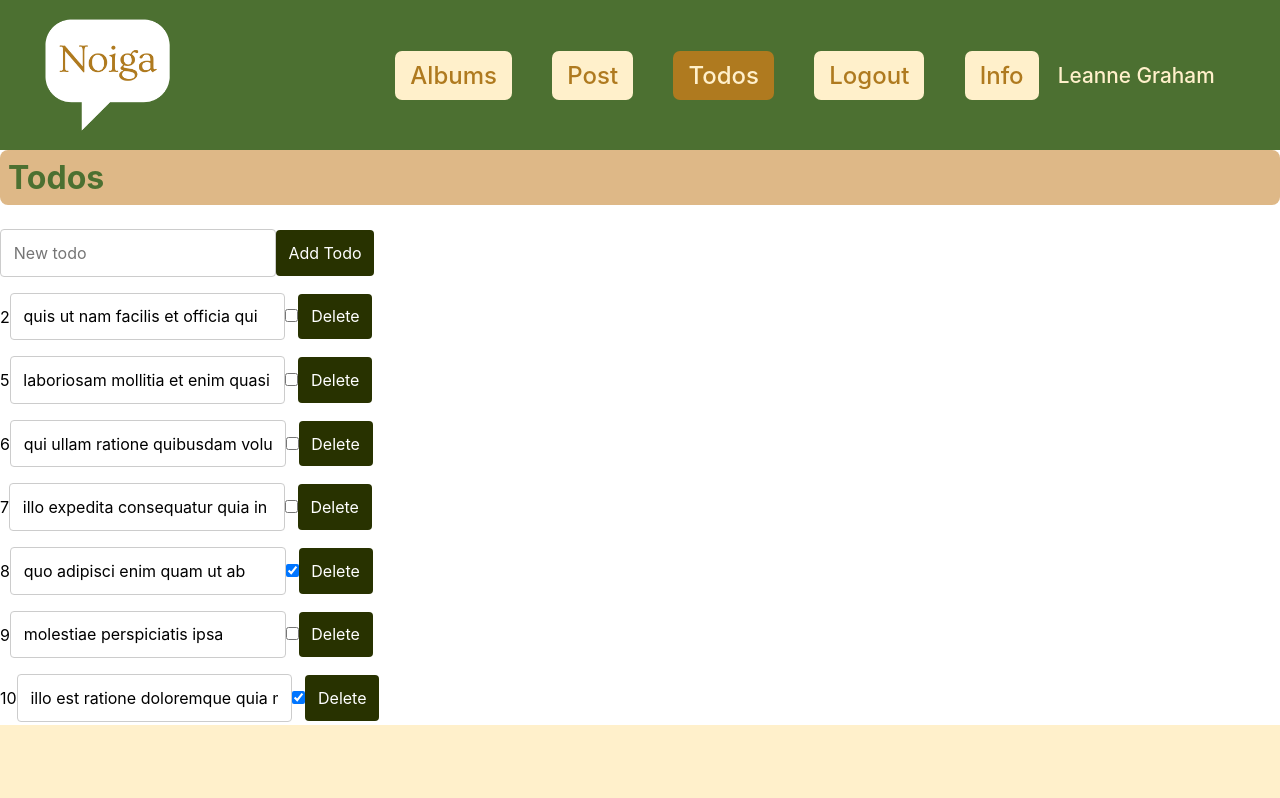
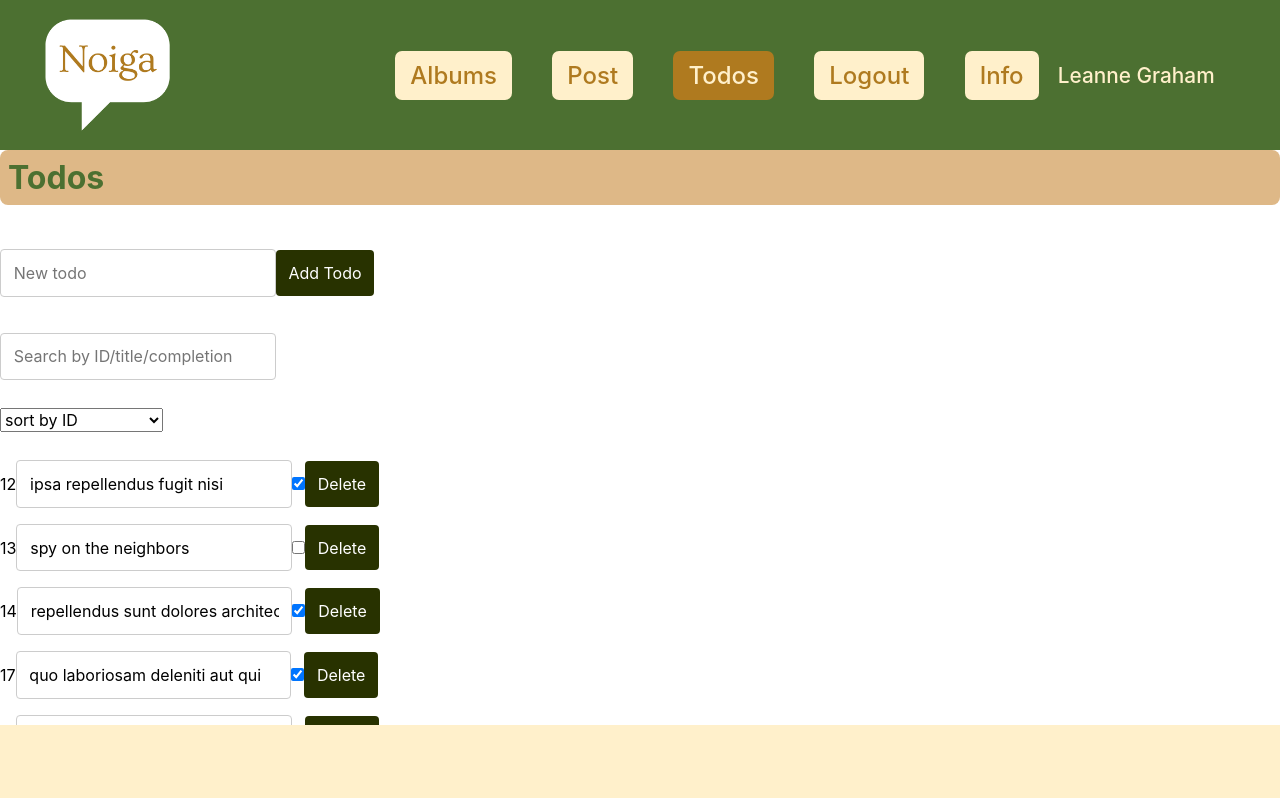
Before and after one commit to Noiie/reactextended, a React (Vite) app in the folder reactnoiandnoga/: page /users/1/todos in a window 1280 px wide. Shown: the top 798 px of the page. Built offline with nearby package versions, Linux system fonts and the light colour scheme; data requests are answered from the project's data file.

Commit message:
todododododododo

```diff
--- a/reactnoiandnoga/src/functions/postRequest.jsx
+++ b/reactnoiandnoga/src/functions/postRequest.jsx
@@ -3,8 +3,6 @@
 let API_URL = "http://localhost:3000/";
 
 export const addTodos = async (obj) => {
-  //add title+userid
-
   const newTodos = {
     ...obj,
     completed: false,
--- a/reactnoiandnoga/src/pages/Todos/Todos.jsx
+++ b/reactnoiandnoga/src/pages/Todos/Todos.jsx
@@ -7,119 +7,193 @@ import { addTodos } from "../../functions/postRequest";
 
 function Todos() {
   const { currentUser } = useContext(CurrentUserContext);
-  const [todos, setTodos] = useState([]);
-  const [newTodoName, setNewToName] = useState("");
-  // const [sortCriteria, setSortCriteria] = useState("id");
-  // const [searchTerm, setSearchTerm] = useState("");
+  const [todos, setTodos] = useState([]); //todos will be in array
+  const [newTodoName, setNewTodoName] = useState("");
+  const [orderCriteria, setOrderCriteria] = useState("");
+  const [searchTerm, setSearchTerm] = useState("");
 
-  //get users todos from db
+  // get users todos from db
   useEffect(() => {
     async function fetchTodos() {
       try {
-        const usersToDosInDB = await getTodos(currentUser.id);
+        const usersToDosInDB = await getTodos(currentUser.id); //returns array
+        console.log("usersToDosInDB: ", usersToDosInDB);
         setTodos(usersToDosInDB);
       } catch (error) {
-        console.error("Failed to fetch todos:", error);
+        console.error("failed to fetch todos:", error);
       }
     }
     fetchTodos();
-  }, [currentUser.id]);
+  }, [currentUser.id]); //changes when the user changes
 
-  // add new todo
+  // add
   const functionToAddTodo = async () => {
-    if (!newTodoName) return;
+    if (!newTodoName) {
+      return; //stops from adding empty
+    }
     try {
       const newTodo = await addTodos({
+        //the function gets an object
         userId: currentUser.id,
         title: newTodoName,
       });
-      setTodos((prevTodos) => [...prevTodos, newTodo]);
-      setNewToName("");
+      const updatedTodos = [...todos, newTodo];
+      setTodos(updatedTodos);
+      setNewTodoName(""); //clears input box
     } catch (error) {
       console.error("failed to add:", error);
     }
   };
 
-  // delete todo
+  // delete
   const functionToDeleteTodo = async (id) => {
     try {
       await deleteTodos(id);
-      setTodos((prevTodos) => prevTodos.filter((todo) => todo.id !== id)); //new array that only includes the id's that aren't matched
+      const updatedTodos = todos.filter((todo) => {
+        return todo.id !== id;
+      }); //new arr without deleted
+      setTodos(updatedTodos);
     } catch (error) {
       console.error("failed to delete:", error);
     }
   };
 
-  // update todo's
+  // update
   const functionToUpdateTodo = async (id, newTitle) => {
     try {
       await patchTodo(id, { title: newTitle });
-      setTodos(
-        (
-          prevTodos //updating the todos state with a new array. if id matches the todo we want to update, it will creates a new todo object with the updated title
-        ) =>
-          prevTodos.map((todo) =>
-            todo.id === id ? { ...todo, title: newTitle } : todo
-          )
-      );
+
+      // new array with updated todo items
+      const updatedTodos = todos.map((todo) => {
+        if (todo.id === id) {
+          // if this is the todo to update, returns object w/ new title
+          return { ...todo, title: newTitle };
+        } else {
+          return todo;
+        }
+      });
+      setTodos(updatedTodos);
     } catch (error) {
       console.error("failed to update:", error);
     }
   };
 
-  // change completion status
+  // change completion
   const functionToChangeCompletionStatus = async (id, completed) => {
     try {
-      await patchTodo(id, { completed: !completed });
-      setTodos(
-        (
-          prevTodos //updating the todos state with a new array. if id matches the todo we want to make complete/uncomplete, it will creates a new todo object with the updated completion state
-        ) =>
-          prevTodos.map((todo) =>
-            todo.id === id ? { ...todo, completed: !completed } : todo
-          )
-      );
+      const newCompletionStatus = !completed;
+      await patchTodo(id, { completed: newCompletionStatus });
+      // new array of todos with the updated
+      const updatedTodos = todos.map((todo) => {
+        if (todo.id === id) {
+          return { ...todo, completed: newCompletionStatus };
+        } else {
+          return todo;
+        }
+      });
+      setTodos(updatedTodos);
     } catch (error) {
       console.error("failed to change:", error);
     }
   };
 
+  // sort by criteria
+  const sortedTodos = [...todos]; //copy, refrence of arr
+  switch (orderCriteria) {
+    case "id":
+      sortedTodos.sort((todoA, todoB) => todoA.id - todoB.id); //todoA.id<todoB.id (negative), todoA before todoB
+      break;
+    case "alphabetical":
+      sortedTodos.sort((todoA, todoB) =>
+        todoA.title.localeCompare(todoB.title)
+      );
+      break;
+    case "completed":
+      sortedTodos.sort((a, b) => a.completed - b.completed); //false (0) before true (1). incomplete before completed
+      break;
+    case "random":
+      sortedTodos.sort(() => Math.floor(Math.random()));
+      break;
+    default:
+      break;
+  }
+
+  // filter todos based on search
+  const lowercaseSearchTerm = searchTerm.toLowerCase();
+  const filteredTodos = sortedTodos.filter((todo) => {
+    return (
+      todo.title.toLowerCase().includes(lowercaseSearchTerm) || //title includes?
+      `${todo.id}`.includes(searchTerm) || //id to string, does it include?
+      (searchTerm === "completed"
+        ? todo.completed
+        : searchTerm === "not completed"
+        ? !todo.completed
+        : false) //
+    );
+  });
+
+  //rendering
+  function renderTodoItems(todos) {
+    const toDosToShowOnScreen = [];
+    todos.forEach((todo) => {
+      toDosToShowOnScreen.push(
+        <li>
+          <span>{todo.id}</span>
+          <input
+            type="text"
+            value={todo.title}
+            onChange={(e) => functionToUpdateTodo(todo.id, e.target.value)}
+          />
+          <input
+            type="checkbox"
+            checked={todo.completed}
+            onChange={() =>
+              functionToChangeCompletionStatus(todo.id, todo.completed)
+            }
+          />
+          <button onClick={() => functionToDeleteTodo(todo.id)}>Delete</button>
+        </li>
+      );
+    });
+    return toDosToShowOnScreen;
+  }
+
   return (
     <div>
       <h1>Todos</h1>
-
+      <br />
       {/* Add */}
       <input
         type="text"
         value={newTodoName}
-        onChange={(e) => setNewToName(e.target.value)}
+        onChange={(e) => setNewTodoName(e.target.value)}
         placeholder="New todo"
       />
       <button onClick={functionToAddTodo}>Add Todo</button>
-
+      <br />
+      <br />
+      {/* Search */}
+      <input
+        type="text"
+        placeholder="Search by ID/title/completion"
+        onChange={(e) => setSearchTerm(e.target.value)}
+      />
+      <br />
+      <br />
+      {/* Sort */}
+      <select
+        onChange={(e) => setOrderCriteria(e.target.value)}
+        value={orderCriteria}
+      >
+        <option value="id">sort by ID</option>
+        <option value="alphabetical">a-z</option>
+        <option value="completed">sort by completion</option>
+        <option value="random">shuffle</option>
+      </select>
+      <br />
+      <br />
       {/* Todos List */}
-      <ul>
-        {todos.map((todo) => (
-          <li key={todo.id}>
-            <span>{todo.id}</span>
-            <input
-              type="text"
-              value={todo.title}
-              onChange={(e) => functionToUpdateTodo(todo.id, e.target.value)}
-            />
-            <input
-              type="checkbox"
-              checked={todo.completed}
-              onChange={() =>
-                functionToChangeCompletionStatus(todo.id, todo.completed)
-              }
-            />
-            <button onClick={() => functionToDeleteTodo(todo.id)}>
-              Delete
-            </button>
-          </li>
-        ))}
-      </ul>
+      <ul>{renderTodoItems(filteredTodos)}</ul>;
     </div>
   );
 }
```
Also changed, not shown: reactnoiandnoga/db.json.
